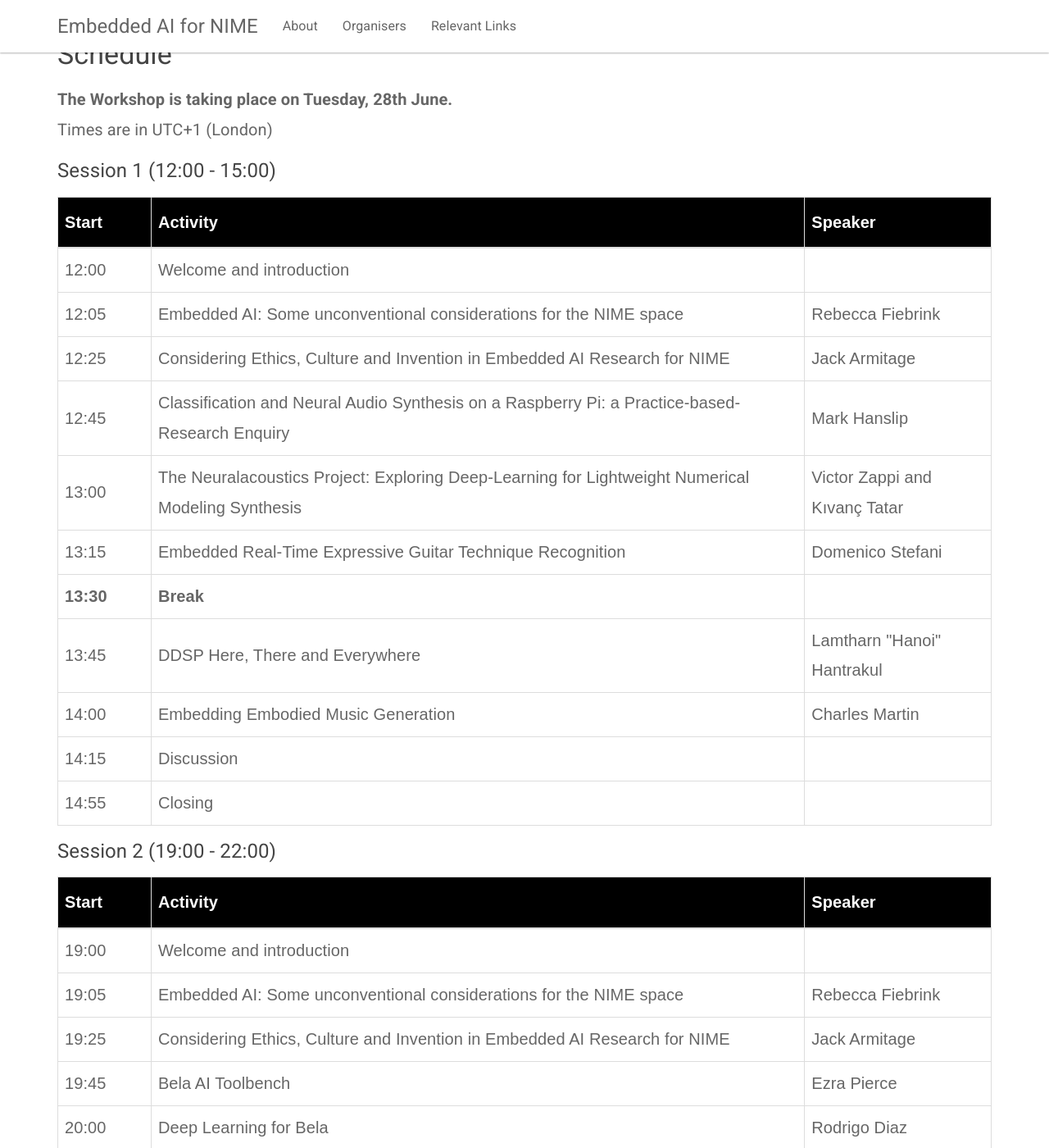
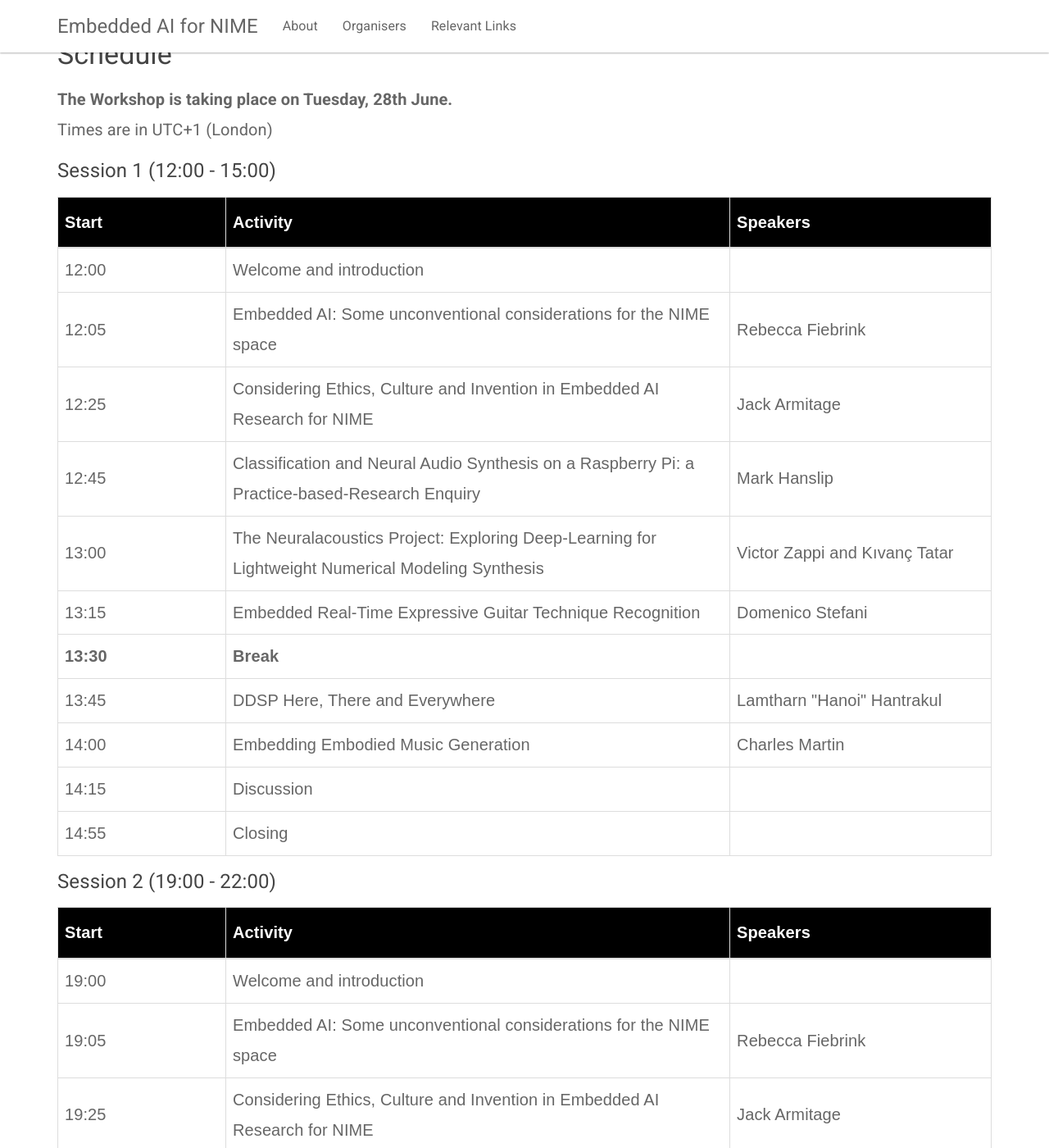
Before and after one commit to embedded-ai-for-nime/embedded-ai-for-nime.github.io, a Jekyll site: the page built from index.html, in a window 1280 px wide and 1400 px high, scrolled down 755 px. Shown: the whole window at 82% size. Built offline with Jekyll 4.4.1, drawn with Linux system fonts in a browser that asks for light colours.

Commit message:
Updated table format

```diff
--- a/index.html
+++ b/index.html
@@ -61,9 +61,9 @@ layout: default
 <table id="customers">
 <thead>
   <tr>
-    <th width="10%",class="tg-1wig">Start</th>
+    <th width="18%",class="tg-1wig">Start</th>
     <th class="tg-1wig">Activity</th>
-    <th width="20%",class="tg-1wig">Speaker</th>
+    <th width="28%",class="tg-1wig">Speakers</th>
   </tr>
 </thead>
 <tbody>
@@ -130,9 +130,9 @@ layout: default
 <table id="customers">
 <thead>
   <tr>
-    <th width="10%">Start</th>
+    <th width="18%">Start</th>
     <th class="tg-1wig">Activity</th>
-    <th width="20%">Speaker</th>
+    <th width="28%">Speakers</th>
   </tr>
 </thead>
 <tbody>
```
